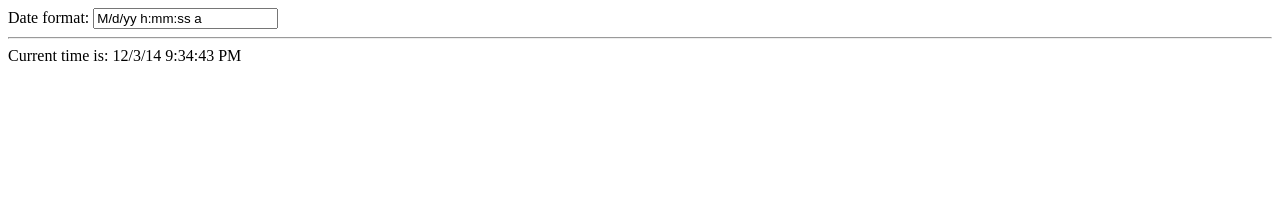
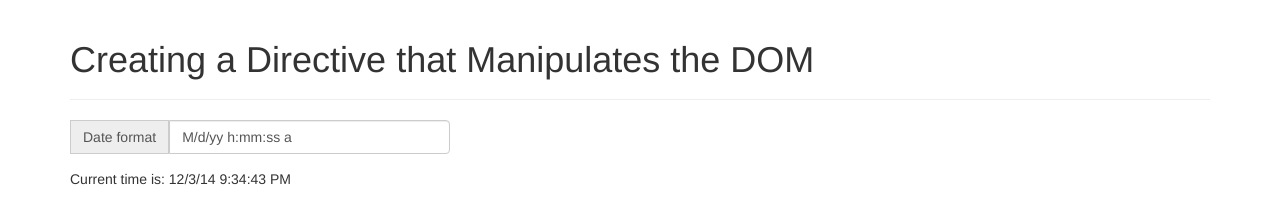
Before and after one commit to Zax/angularjs-demos, a website: page 05-directives/index_4.html in a window 1280 px wide. Drawn offline with Linux system fonts and the light colour scheme.

Commit message:
Migliorata la grafica di alcuni esempio con bootstrap

```diff
--- a/05-directives/index_4.html
+++ b/05-directives/index_4.html
@@ -18,6 +18,7 @@
   where we want to ensure that all $timeouts have completed before completing the test.
   We also want to remove the $interval if the directive is deleted so we don't introduce a memory leak.
 -->
+<link rel="stylesheet" href="../bower_components/bootstrap/dist/css/bootstrap.min.css" />
 <script src="../bower_components/angularjs/angular.min.js"></script>
 <script>
   angular.module('docsTimeDirective', [])
@@ -57,8 +58,15 @@
 </script>
 </head>
 <body ng-app="docsTimeDirective">
-  <div ng-controller="Controller">
-    Date format: <input ng-model="format"> <hr/>
+  <div ng-controller="Controller" class="container">
+    <div class="page-header"><h1>Creating a Directive that Manipulates the DOM</h1></div>
+    <div class="form-group">
+      <div class="input-group col-xs-6 col-md-4">
+        <label class="sr-only">Date format</label>
+        <div class="input-group-addon">Date format</div>
+        <input class="form-control" ng-model="format">
+      </div>
+    </div>
     Current time is: <span my-current-time="format"></span>
   </div>
 </body>
```
Also changed, not shown: 05-directives/index_3.html (+3 -1 lines), 05-directives/index_5.html (+6 -2 lines), 06-forms/index_3.html (+3 -3 lines).
